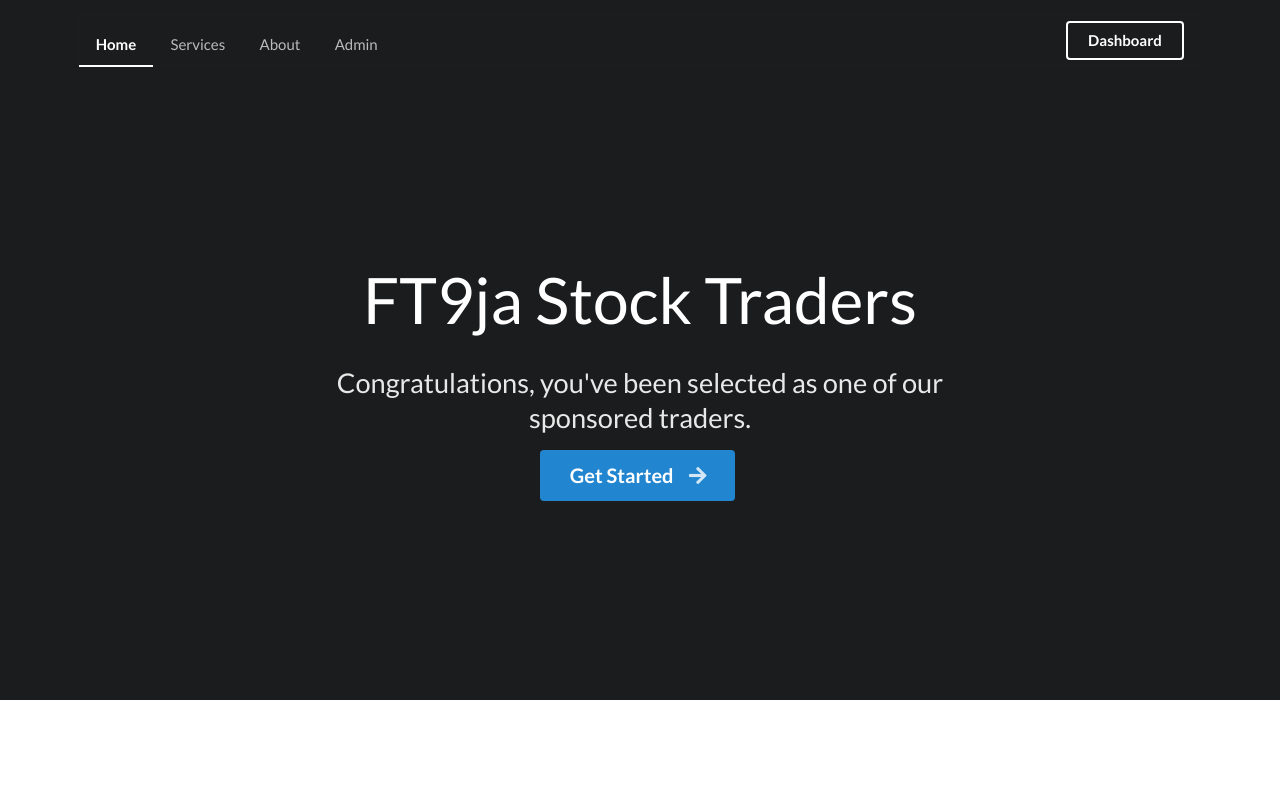
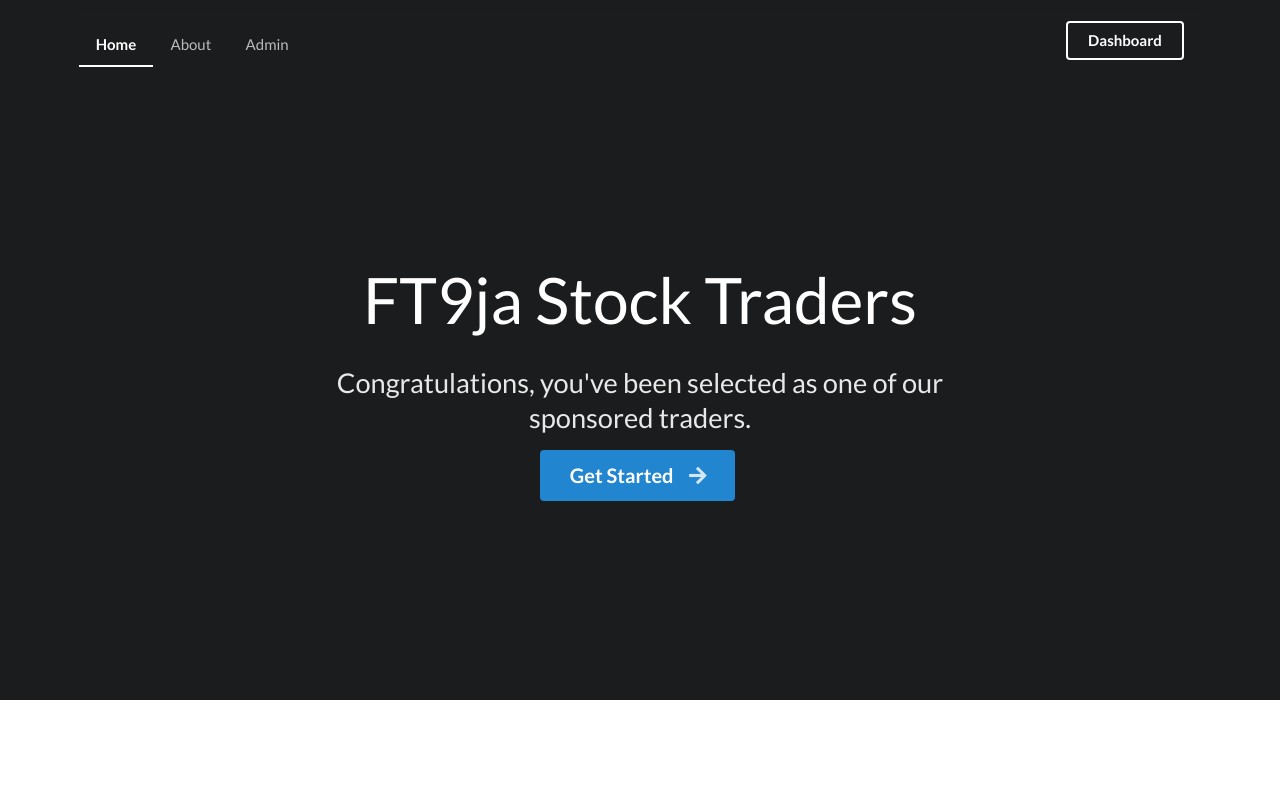
Before and after one commit to Ademic2022/trade_simulation, a Django app: page / in a window 1280 px wide. Shown: the top 799 px of the page. Run offline with Django 4.2, Linux system fonts and the light colour scheme; some libraries are stand-ins or nearby versions.

Commit message:
Update index.html

```diff
--- a/traders/template/index.html
+++ b/traders/template/index.html
@@ -5,10 +5,11 @@
 <!-- Sidebar Menu -->
 <div class="ui vertical inverted sidebar menu">
   <a class="active item" href="{% url 'home' %}">Home</a>
-  <a class="item">Services</a>
   <a class="item">About</a>
   <a class="item">Admin</a>
-  <a class="item">Dashbord</a>
+  <div class="right item">
+      <a class="ui inverted button" href="{% url 'dashboard' %}">Dashboard</a>
+  </div>
 </div>
 
 
@@ -22,7 +23,6 @@
           <i class="sidebar icon"></i>
         </a>
         <a class="active item" href="{% url 'home' %}">Home</a>
-        <a class="item">Services</a>
         <a class="item">About</a>
         <a class="item">Admin</a>
         <div class="right item">
```
